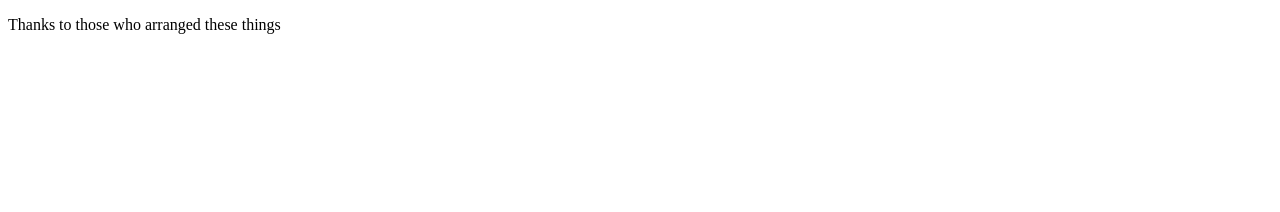
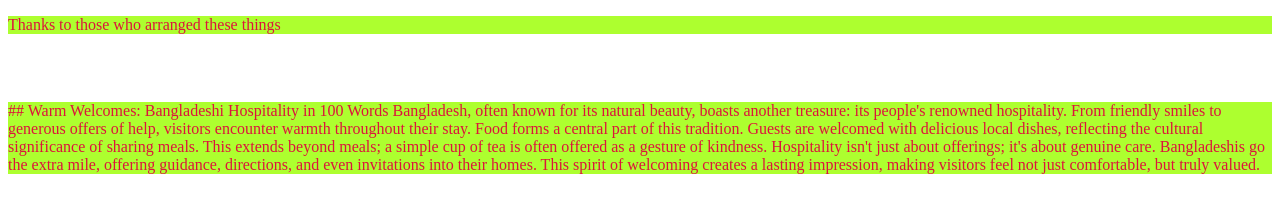
Before and after one commit to shawonvai25/problem-will-never-last-forever, a plain HTML site: page index.html in a window 1280 px wide. Drawn offline with Linux system fonts and the light colour scheme.

Commit message:
added style

```diff
--- a/index.html
+++ b/index.html
@@ -4,8 +4,25 @@
     <meta charset="UTF-8" />
     <meta name="viewport" content="width=device-width, initial-scale=1.0" />
     <title>Problem will never sustain</title>
+    <link rel="stylesheet" href="style/problem.css" />
   </head>
   <body>
     <p>Thanks to those who arranged these things</p>
+
+    <br />
+    <br />
+    <p>
+      ## Warm Welcomes: Bangladeshi Hospitality in 100 Words Bangladesh, often
+      known for its natural beauty, boasts another treasure: its people's
+      renowned hospitality. From friendly smiles to generous offers of help,
+      visitors encounter warmth throughout their stay. Food forms a central part
+      of this tradition. Guests are welcomed with delicious local dishes,
+      reflecting the cultural significance of sharing meals. This extends beyond
+      meals; a simple cup of tea is often offered as a gesture of kindness.
+      Hospitality isn't just about offerings; it's about genuine care.
+      Bangladeshis go the extra mile, offering guidance, directions, and even
+      invitations into their homes. This spirit of welcoming creates a lasting
+      impression, making visitors feel not just comfortable, but truly valued.
+    </p>
   </body>
 </html>
--- /dev/null
+++ b/style/problem.css
@@ -0,0 +1,4 @@
+p {
+  color: crimson;
+  background-color: greenyellow;
+}
```
